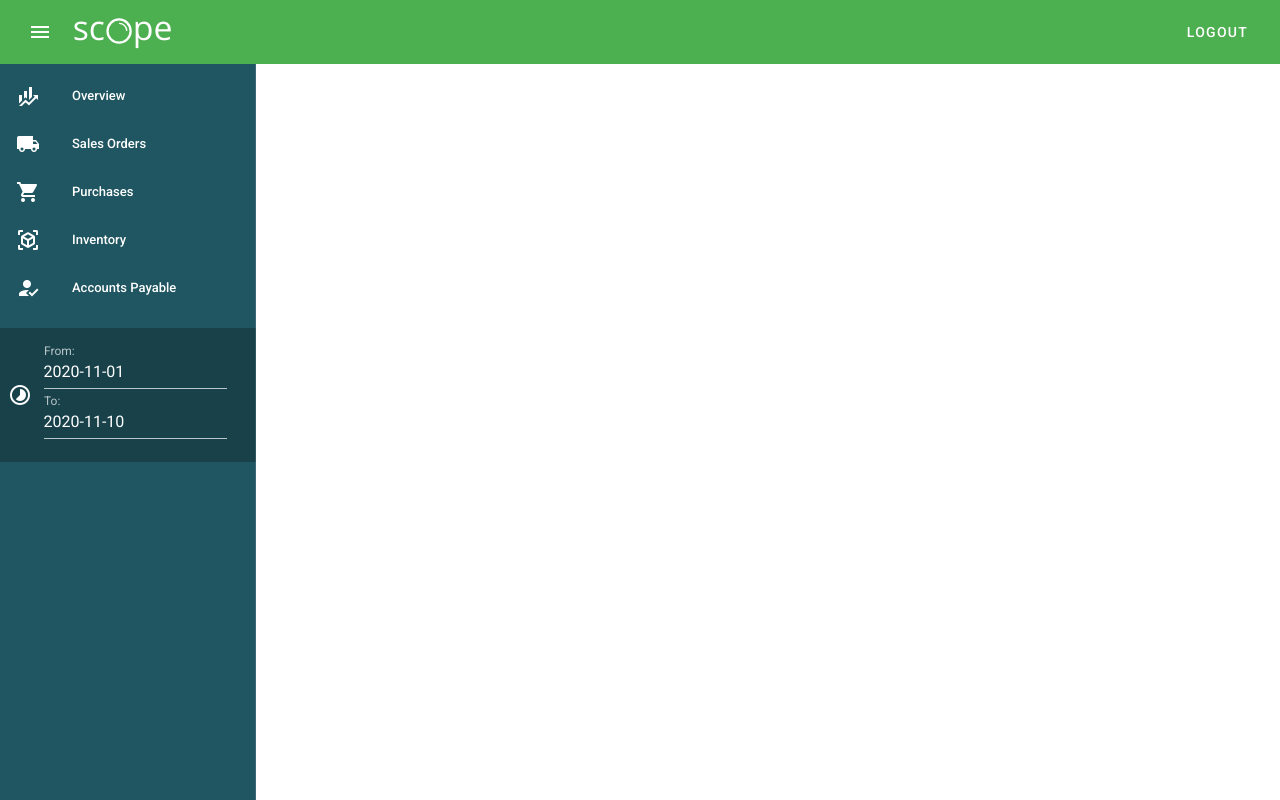
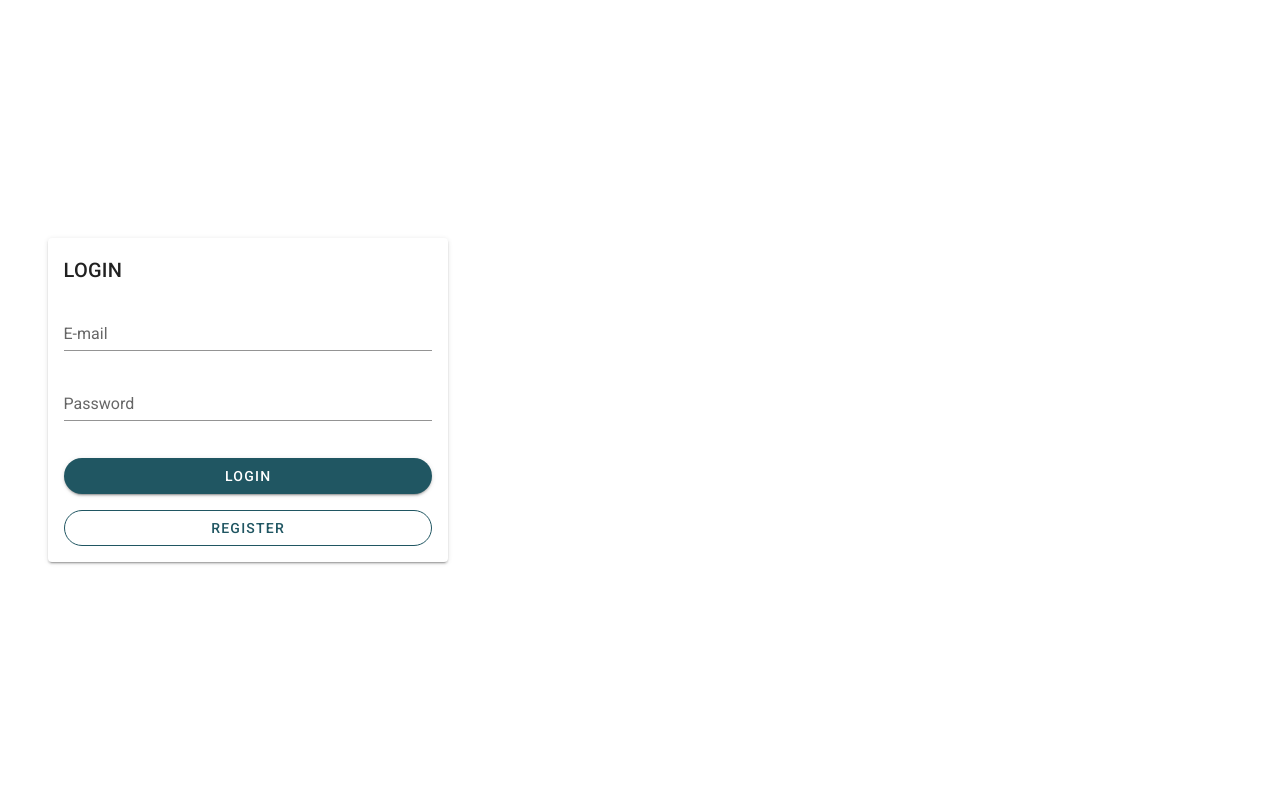
Before and after one commit to Marantesss/feup-sinf, a Vue app in the folder scope-frontend/: page /login in a window 1280 px wide. Built offline with nearby package versions, Linux system fonts and the light colour scheme.

Commit message:
feat: :sparkles: start login page and add vuelidate and login route

```diff
--- a/scope-frontend/package.json
+++ b/scope-frontend/package.json
@@ -15,6 +15,7 @@
     "vue": "^2.6.11",
     "vue-chartjs": "^3.5.1",
     "vue-router": "^3.2.0",
+    "vuelidate": "^0.7.6",
     "vuetify": "^2.2.11"
   },
   "devDependencies": {
--- a/scope-frontend/src/App.vue
+++ b/scope-frontend/src/App.vue
@@ -1,5 +1,11 @@
 <template>
-  <v-app>
+  <v-app v-if="$route.meta.plainLayout">
+    <v-main>
+      <router-view></router-view>
+    </v-main>
+  </v-app>
+
+  <v-app v-else>
     <Navbar />
 
     <v-main>
--- a/scope-frontend/src/main.js
+++ b/scope-frontend/src/main.js
@@ -2,8 +2,11 @@ import Vue from 'vue'
 import App from './App.vue'
 import router from './router'
 import vuetify from './plugins/vuetify';
+import Vuelidate from 'vuelidate'
 
 Vue.config.productionTip = false
+
+Vue.use(Vuelidate);
 
 new Vue({
   router,
--- a/scope-frontend/src/router/index.js
+++ b/scope-frontend/src/router/index.js
@@ -7,17 +7,19 @@ import Sales from '../views/Sales.vue'
 import Purchases from '../views/Purchases.vue'
 import Inventory from '../views/Inventory.vue'
 import Accounts from '../views/Accounts.vue'
+import Login from '../views/Login.vue'
 
 Vue.use(VueRouter)
 
 const routes = [
-  /* TODO LATER
   {
     path: '/login',
     name: 'Login',
-    component: Login
+    component: Login,
+    meta: {
+      plainLayout: true
+    },
   },
-  */
   {
     path: '/',
     name: 'Home',
--- /dev/null
+++ b/scope-frontend/src/views/Login.vue
@@ -0,0 +1,80 @@
+<template>
+  <v-container fill-height>
+    <v-row>
+      <v-card width="400">
+        <v-card-title>LOGIN</v-card-title>
+        <v-card-text>
+          <v-form>
+            <v-text-field
+              v-model="email"
+              :error-messages="emailErrors"
+              label="E-mail"
+              required
+              @input="$v.email.$touch()"
+              @blur="$v.email.$touch()"
+            ></v-text-field>
+            <v-text-field
+              v-model="password"
+              :error-messages="emailErrors"
+              label="Password"
+              required
+              @input="$v.email.$touch()"
+              @blur="$v.email.$touch()"
+            ></v-text-field>
+            <v-btn color="primary" rounded block class="my-4" @click="submit">
+              Login
+            </v-btn>
+
+            <v-btn color="primary" rounded outlined block>
+              Register
+            </v-btn>
+          </v-form>
+        </v-card-text>
+      </v-card>
+    </v-row>
+  </v-container>
+</template>
+
+<script>
+import { validationMixin } from "vuelidate";
+import { required, email } from "vuelidate/lib/validators";
+
+export default {
+  name: "Login",
+
+  mixins: [validationMixin],
+
+  validations: {
+    email: { required, email },
+    password: { required },
+  },
+
+  computed: {
+    emailErrors() {
+      const errors = [];
+      if (!this.$v.email.$dirty) return errors;
+      !this.$v.email.email && errors.push("Must be valid e-mail");
+      !this.$v.email.required && errors.push("E-mail is required");
+      return errors;
+    },
+  },
+
+  methods: {
+    submit() {
+      this.$v.$touch();
+    },
+    clear() {
+      this.$v.$reset();
+      this.email = "";
+    },
+  },
+
+  data: () => ({
+    email: "",
+    password: "",
+  }),
+};
+</script>
+
+<style>
+</style>
```
Also changed, not shown: 1 other file (tests, documents, lock files or other folders).
